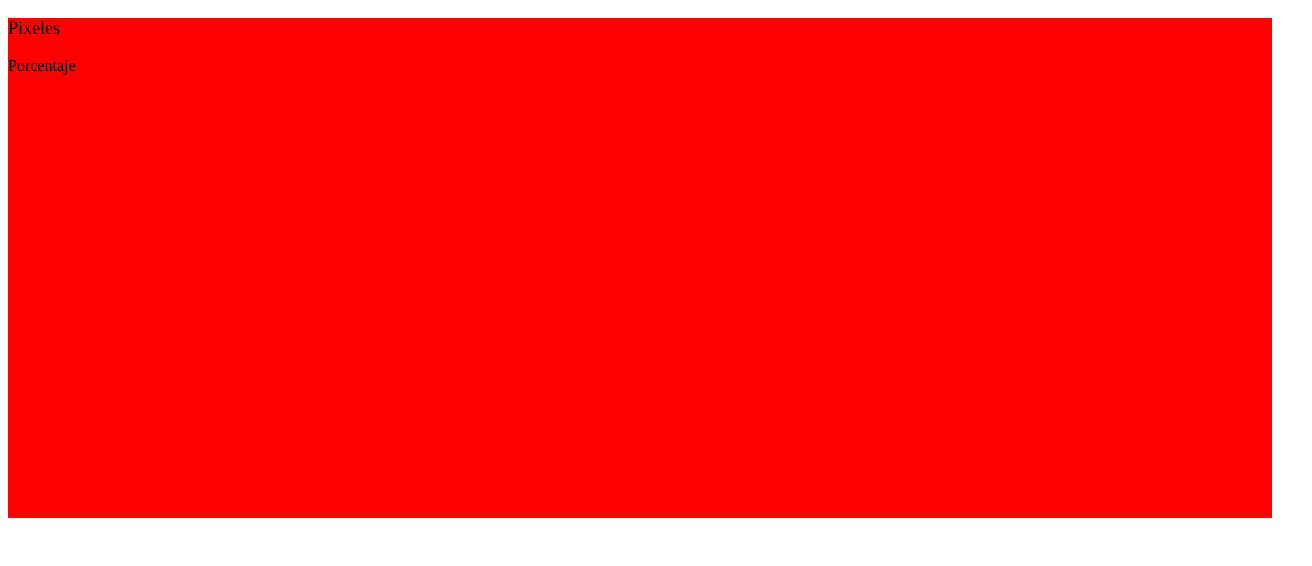
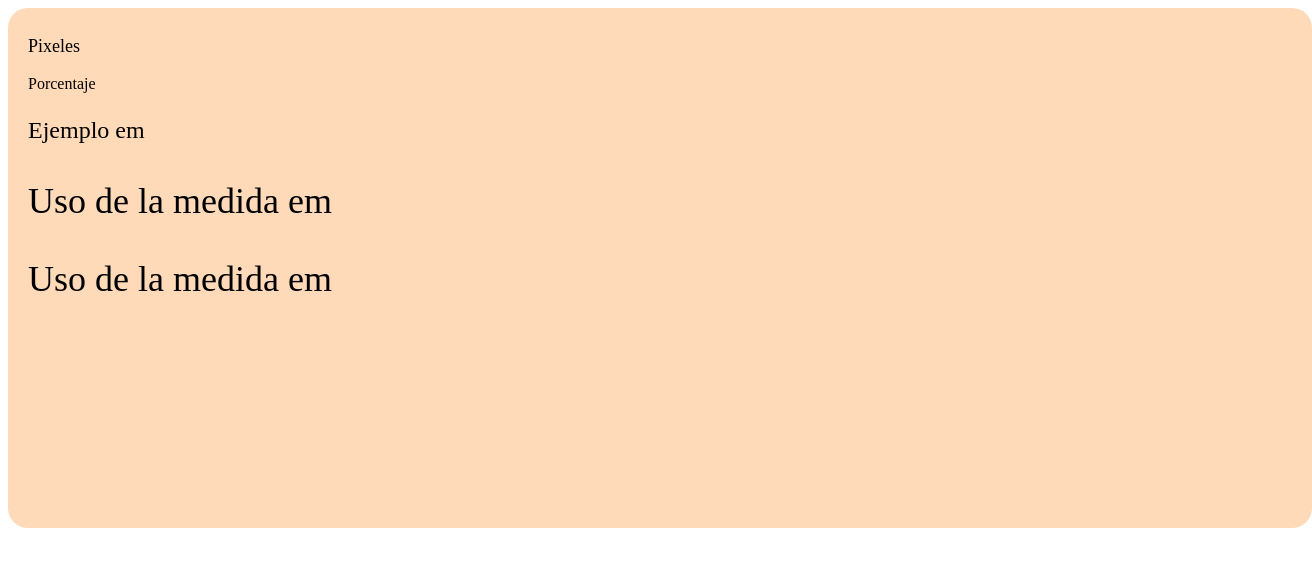
Before and after one commit to Jos017/cursoDefinitivoHTMLyCSSplatzi, a plain HTML site: page css/clase-medidas/index.html in a window 1280 px wide. Shown: the whole page, 1312 px wide, since content can reach past the window. Drawn offline with Linux system fonts and the light colour scheme.

Commit message:
Use of unit em

```diff
--- a/css/clase-medidas/index.html
+++ b/css/clase-medidas/index.html
@@ -10,7 +10,13 @@
     <main>
         <p class="pixel">Pixeles</p>
         <p class="percent">Porcentaje</p>
-        <p class=""></p>
+        <div class="text-container">
+            <p>Ejemplo em</p>
+            <p class="unit-em">Uso de la medida em</p>
+            <div>
+                <p class="unit-em">Uso de la medida em</p>
+            </div>
+        </div>
     </main>
 </body>
 </html>
--- a/css/clase-medidas/style.css
+++ b/css/clase-medidas/style.css
@@ -1,7 +1,12 @@
 main {
-    background-color: red;
+    background-color: peachpuff;
     width: 100%;
     height: 500px;
+    border-radius: 20px;
+    padding: 10px 20px;
+}
+.text-container {
+    font-size: 1.5em;
 }
 .pixel {
     font-size: 18px;
@@ -9,3 +14,6 @@ main {
 .percent {
     font-size: 100%
 }
+.unit-em {
+    font-size: 1.5em;
+}
```
